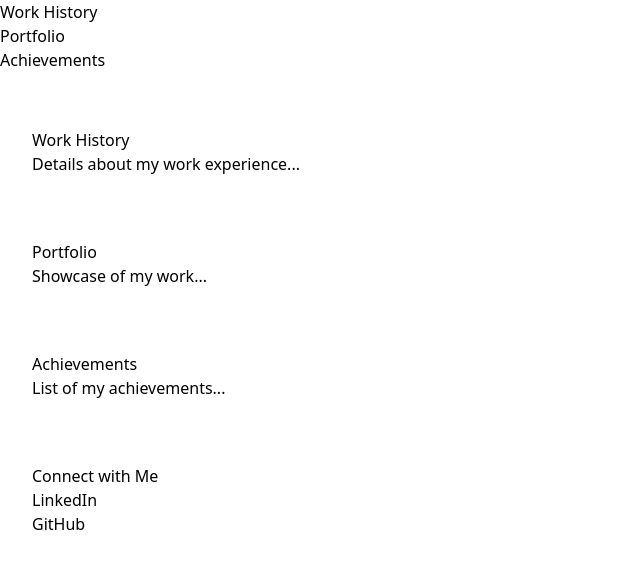
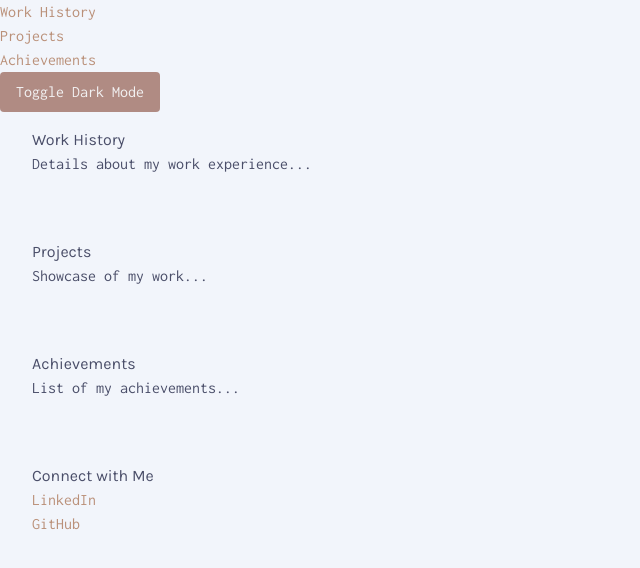
Before and after one commit to wjd3/homepage, an Astro site: page / in a window 1280 px wide. Shown: the whole page, without its empty margins (0-640 px from the left). Built offline with nearby package versions, Linux system fonts and the light colour scheme; Astro itself is replaced by a stand-in of ours.

Commit message:
feat: add color palette

```diff
--- a/package.json
+++ b/package.json
@@ -7,7 +7,8 @@
 		"start": "astro dev",
 		"build": "astro check && astro build",
 		"preview": "astro preview",
-		"astro": "astro"
+		"astro": "astro",
+		"update-packages": "npx npm-check-updates -u"
 	},
 	"dependencies": {
 		"@astrojs/check": "^0.9.4",
--- /dev/null
+++ b/src/components/DarkModeToggle.astro
@@ -0,0 +1,42 @@
+<button id='dark-mode-toggle' class='dark-mode-toggle'> Toggle Dark Mode </button>
+
+<script>
+	const toggleDarkMode = () => {
+		if (localStorage.theme === 'dark') {
+			localStorage.theme = 'light'
+			document.documentElement.classList.remove('dark')
+		} else {
+			localStorage.theme = 'dark'
+			document.documentElement.classList.add('dark')
+		}
+	}
+
+	// On page load or when changing themes
+	const setTheme = () => {
+		document.documentElement.classList.toggle(
+			'dark',
+			localStorage.theme === 'dark' ||
+				(!('theme' in localStorage) && window.matchMedia('(prefers-color-scheme: dark)').matches)
+		)
+	}
+	setTheme()
+
+	// Listen for changes to prefers-color-scheme if localStorage hasn't been set
+	if (!('theme' in localStorage)) {
+		const mediaQuery = window.matchMedia('(prefers-color-scheme: dark)')
+		const handleChange = (e: MediaQueryListEvent) => {
+			if (e.matches) {
+				document.documentElement.classList.add('dark')
+			} else {
+				document.documentElement.classList.remove('dark')
+			}
+		}
+		mediaQuery.addEventListener('change', handleChange)
+	}
+
+	// Add click event to the dark mode toggle button
+	const darkModeToggle = document.getElementById('dark-mode-toggle')
+	if (darkModeToggle) {
+		darkModeToggle.addEventListener('click', toggleDarkMode)
+	}
+</script>
--- a/src/components/Nav.astro
+++ b/src/components/Nav.astro
@@ -1,9 +1,14 @@
+---
+import DarkModeToggle from './DarkModeToggle.astro'
+---
+
 <header class='fixed top-0 left-0 w-full z-50'>
 	<nav class='container mx-auto'>
 		<ul>
 			<li><a href='#work-history'>Work History</a></li>
-			<li><a href='#portfolio'>Portfolio</a></li>
+			<li><a href='#projects'>Projects</a></li>
 			<li><a href='#achievements'>Achievements</a></li>
+			<DarkModeToggle />
 		</ul>
 	</nav>
 </header>
--- /dev/null
+++ b/src/components/Seo.astro
@@ -0,0 +1,10 @@
+---
+const { title, description, ogImage } = Astro.props
+---
+
+<title>{title}</title>
+<meta name='description' content={description} />
+
+<meta property='og:title' content={title} />
+<meta property='og:description' content={description} />
+<meta property='og:image' content={ogImage} />
--- a/src/layouts/MainLayout.astro
+++ b/src/layouts/MainLayout.astro
@@ -1,6 +1,7 @@
 ---
 import Nav from '../components/Nav.astro'
 import Footer from '../components/Footer.astro'
+import Seo from '../components/Seo.astro'
 
 import '../styles/main.scss'
 ---
@@ -10,7 +11,17 @@ import '../styles/main.scss'
 		<meta charset='utf-8' />
 		<meta name='viewport' content='width=device-width' />
 		<meta name='generator' content={Astro.generator} />
-		<title>Portfolio Home</title>
+
+		<!-- Fonts -->
+		<link rel='preconnect' href='https://fonts.googleapis.com' />
+		<link rel='preconnect' href='https://fonts.gstatic.com' crossorigin />
+		<link
+			href='https://fonts.googleapis.com/css2?family=Inconsolata:wght@200..900&family=Karla:ital,wght@0,200..800;1,200..800&display=swap'
+			rel='stylesheet'
+		/>
+
+		<!-- SEO -->
+		<Seo title='Your Page Title' description='Your page description' ogImage='/path/to/image.jpg' />
 	</head>
 	<body>
 		<Nav />
--- a/src/pages/index.astro
+++ b/src/pages/index.astro
@@ -11,7 +11,7 @@ import MainLayout from '../layouts/MainLayout.astro'
 	</section>
 	<section id='projects'>
 		<div>
-			<h2>Portfolio</h2>
+			<h2>Projects</h2>
 			<p>Showcase of my work...</p>
 		</div>
 	</section>
--- a/src/styles/main.scss
+++ b/src/styles/main.scss
@@ -1,3 +1,34 @@
+// Fonts/Text
+body {
+	@apply font-body bg-steel-gray-50 dark:bg-gun-powder-950 text-gun-powder-900 dark:text-venus-200 transition-[background-color];
+}
+h1,
+h2,
+h3,
+h4,
+h5,
+h6 {
+	@apply font-header;
+}
+
+// Button and Links
+button {
+	@apply bg-clam-shell-500 text-venus-100 dark:bg-clam-shell-600 dark:text-gun-powder-950 py-2 px-4 rounded transition-[background-color] duration-300 ease-in-out;
+
+	&:hover {
+		@apply bg-clam-shell-600 dark:bg-clam-shell-500;
+	}
+}
+
+a {
+	@apply text-dawn-pink-500 dark:text-dawn-pink-400 transition-colors duration-300 ease-in-out;
+
+	&:hover {
+		@apply underline;
+	}
+}
+
+// Sections/Footer
 section,
 footer {
 	@apply p-4 md:p-6 lg:p-8;
@@ -11,3 +42,13 @@ footer {
 section:first-child {
 	@apply pt-24 md:pt-28 lg:pt-32;
 }
+
+// Forms
+input,
+textarea {
+	@apply bg-venus-100 dark:bg-steel-gray-700 text-gun-powder-900 dark:text-venus-200 border border-gun-powder-300 dark:border-gun-powder-600 py-2 px-4 rounded transition-colors duration-300 ease-in-out;
+
+	&:focus {
+		@apply border-dawn-pink-500 dark:border-dawn-pink-400 outline-none;
+	}
+}
--- a/tailwind.config.mjs
+++ b/tailwind.config.mjs
@@ -1,8 +1,81 @@
 /** @type {import('tailwindcss').Config} */
 export default {
 	content: ['./src/**/*.{astro,html,js,jsx,md,mdx,svelte,ts,tsx,vue}'],
+	darkMode: 'selector',
 	theme: {
-		extend: {}
+		fontFamily: {
+			header: ['Karla', 'sans-serif'],
+			body: ['Inconsolata', 'monospace']
+		},
+		colors: {
+			'steel-gray': {
+				50: '#f2f5fb',
+				100: '#e7ecf8',
+				200: '#d3dbf2',
+				300: '#b8c3e9',
+				400: '#9ba5de',
+				500: '#8188d3',
+				600: '#6869c3',
+				700: '#5957ab',
+				800: '#49498a',
+				900: '#40416f',
+				950: '#22223b'
+			},
+			'gun-powder': {
+				50: '#f5f6f9',
+				100: '#e8ebf1',
+				200: '#d6dce7',
+				300: '#bac3d6',
+				400: '#98a6c2',
+				500: '#7f8bb2',
+				600: '#6d77a3',
+				700: '#616894',
+				800: '#53577a',
+				900: '#4a4e69',
+				950: '#2d2f3e'
+			},
+			venus: {
+				50: '#f8f7f8',
+				100: '#f2f1f2',
+				200: '#e7e3e6',
+				300: '#d4cdd4',
+				400: '#b8aeb7',
+				500: '#9a8c98',
+				600: '#887a85',
+				700: '#72646f',
+				800: '#5f555d',
+				900: '#524950',
+				950: '#2e292d'
+			},
+			'clam-shell': {
+				50: '#faf7f6',
+				100: '#f4edec',
+				200: '#ebdfdd',
+				300: '#dcc9c5',
+				400: '#c9ada7',
+				500: '#b08b83',
+				600: '#997169',
+				700: '#7f5d56',
+				800: '#6b4f49',
+				900: '#5b4641',
+				950: '#2f2320'
+			},
+			'dawn-pink': {
+				50: '#faf7f6',
+				100: '#f2e9e4',
+				200: '#eee1da',
+				300: '#e1ccc0',
+				400: '#cead9b',
+				500: '#ba9079',
+				600: '#a3775f',
+				700: '#88624d',
+				800: '#725342',
+				900: '#60493c',
+				950: '#33241c'
+			},
+
+			extend: {}
+		}
 	},
 	plugins: []
 }
```
